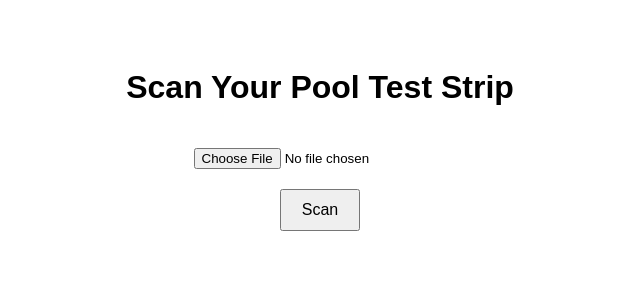
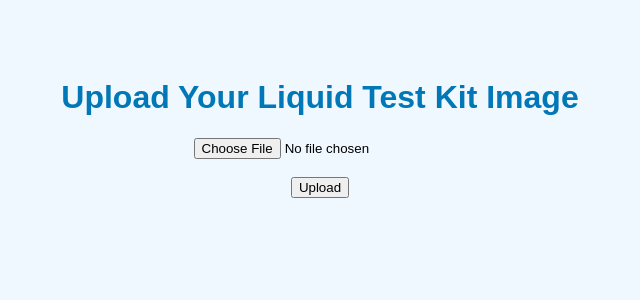
Before and after one commit to CODEREaDer24/Bc, a Flask app: page /testkit in a window 1280 px wide. Shown: the top 300 px of the page, without its empty margins (320-960 px from the left). Run offline with Flask 2, Linux system fonts and the light colour scheme.

Commit message:
Update form.html

```diff
--- a/templates/form.html
+++ b/templates/form.html
@@ -1,20 +1,14 @@
 <!DOCTYPE html>
 <html lang="en">
 <head>
-  <meta charset="UTF-8">
-  <title>Pool Test Strip Scanner</title>
-  <style>
-    body { font-family: Arial, sans-serif; text-align: center; padding: 40px; }
-    input[type="file"] { margin: 20px 0; }
-    button { padding: 10px 20px; font-size: 16px; }
-  </style>
+  <meta charset="UTF-8" />
+  <title>Upload Test Kit Image</title>
 </head>
-<body>
-  <h1>Scan Your Pool Test Strip</h1>
-  <form action="/scan-test-strip" method="post" enctype="multipart/form-data">
-    <input type="file" name="file" accept="image/*" required>
-    <br>
-    <button type="submit">Scan</button>
+<body style="text-align:center; font-family:sans-serif; padding:50px; background:#f0f8ff;">
+  <h1 style="color:#0077b6;">Upload Your Liquid Test Kit Image</h1>
+  <form action="/upload" method="POST" enctype="multipart/form-data">
+    <input type="file" name="file" accept="image/*" required><br><br>
+    <button type="submit">Upload</button>
   </form>
 </body>
 </html>
```
